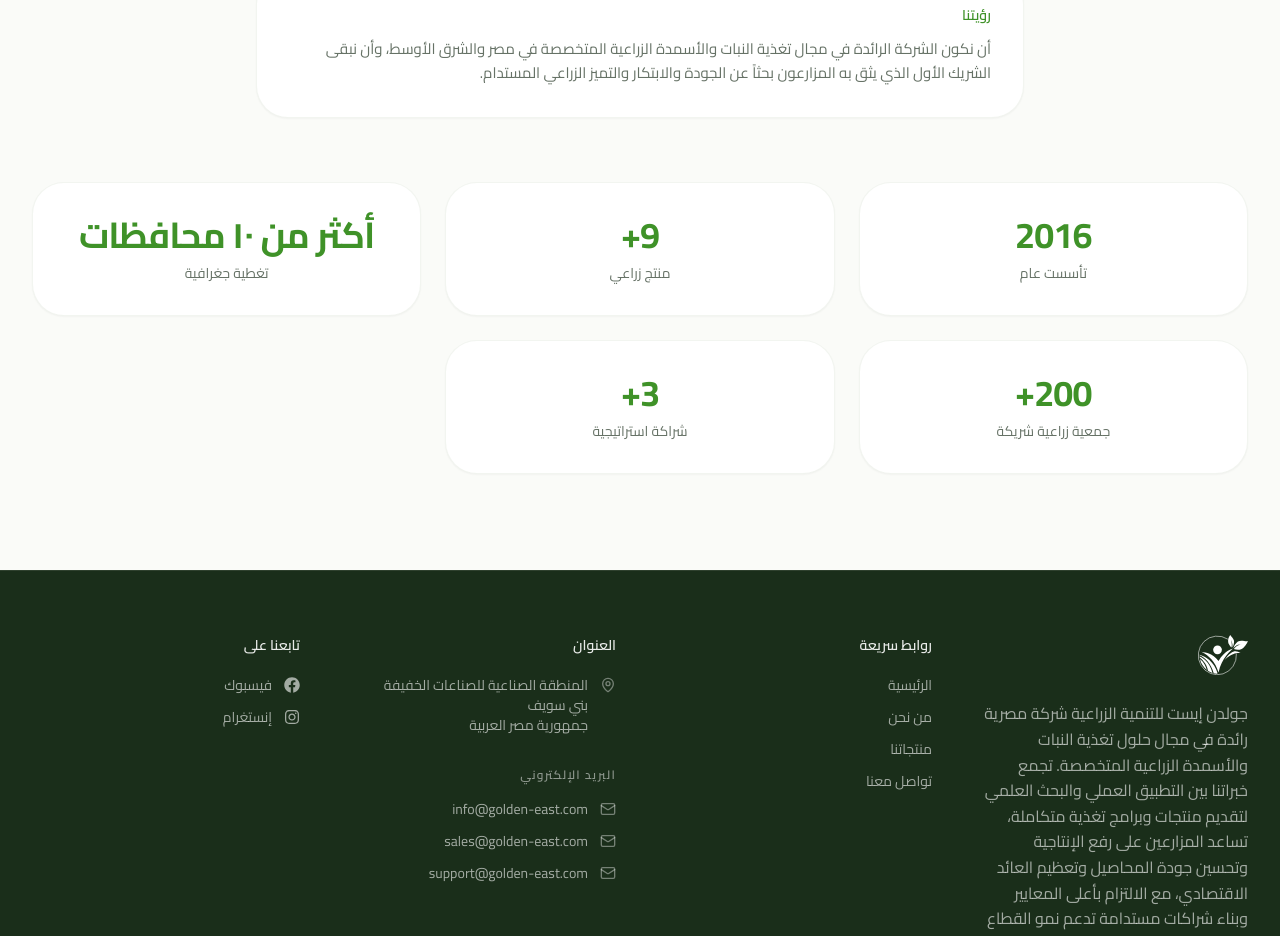
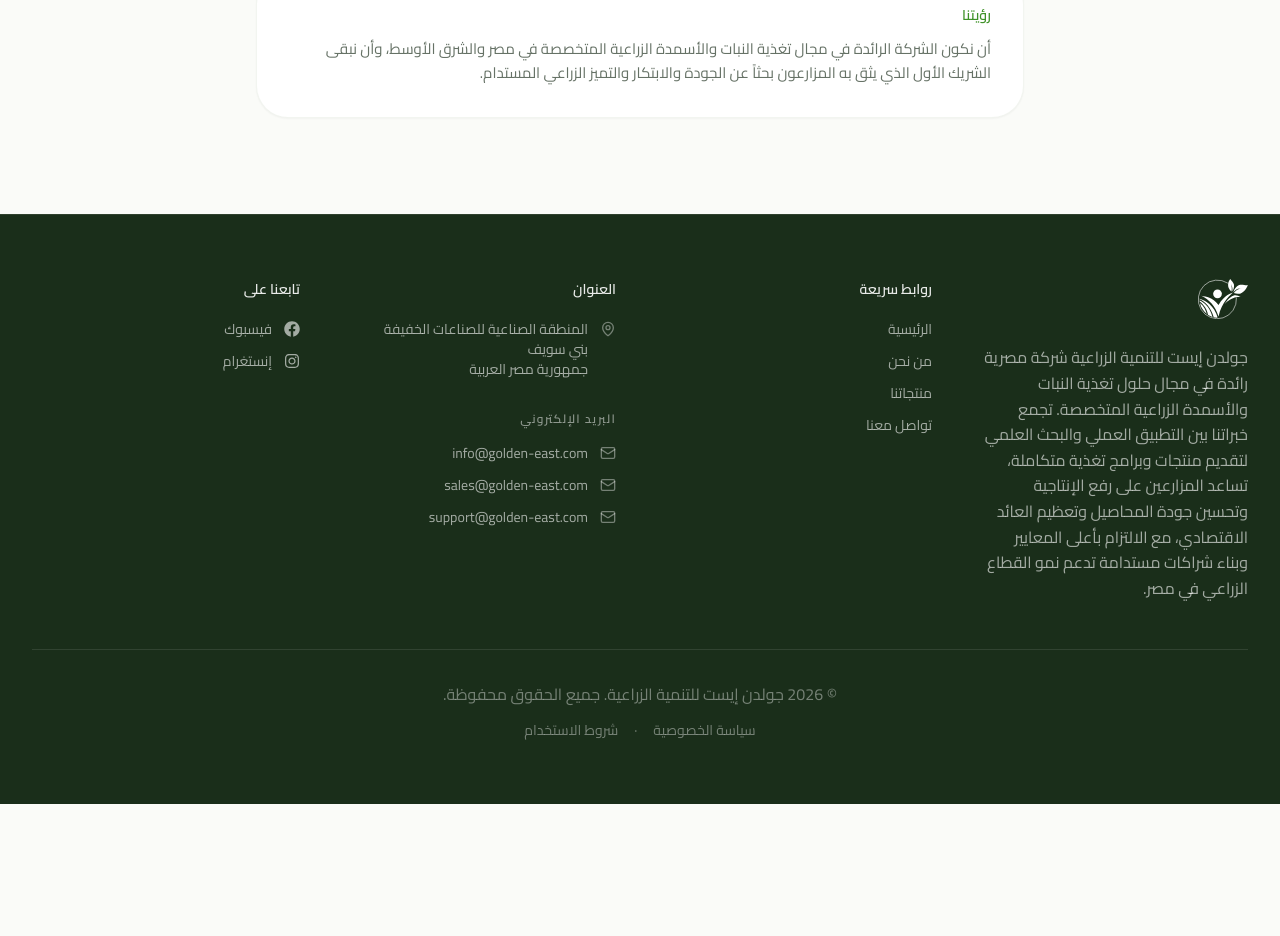
Before and after one commit to b4kry/golden-east, a Next.js app: page /ar/about in a window 1280 px wide. Shown: the part 1135-2071 px from the top of the page. After the commit the page ends 1939 px from the top, so only its background shows below. Built offline with nearby package versions, Linux system fonts and the light colour scheme.

Commit message:
final touches

```diff
--- a/components/sections/about.tsx
+++ b/components/sections/about.tsx
@@ -1,8 +1,7 @@
 import Link from "next/link"
 import { Section, SectionHeader } from "@/components/layout/section"
-import { Card } from "@/components/ui/card"
 import { Button } from "@/components/ui/button"
-import { Grid } from "@/components/layout/grid"
+import { CompanyStats } from "./company-stats"
 import { company, about } from "@/data/company"
 import { getDictionary, isLocale, defaultLocale } from "@/lib/i18n"
 
@@ -26,20 +25,7 @@ async function About({ locale, compact }: { locale?: string; compact?: boolean }
         {description}
       </p>
 
-      {about.stats.length > 0 && (
-        <Grid cols={3} gap={6} className="mt-16">
-          {about.stats.map((stat) => (
-            <Card key={stat.labelEn} className="p-6 text-center shadow-card transition-shadow duration-200 hover:shadow-card-hover sm:p-8">
-              <p className="text-3xl font-bold tracking-tight text-primary sm:text-4xl">
-                {isArabic && stat.valueAr ? stat.valueAr : stat.valueEn}
-              </p>
-              <p className="mt-2 text-sm text-muted-foreground">
-                {isArabic && stat.labelAr ? stat.labelAr : stat.labelEn}
-              </p>
-            </Card>
-          ))}
-        </Grid>
-      )}
+      <CompanyStats isArabic={isArabic} />
 
       {compact ? (
         <div className="mt-10 flex justify-center">
@@ -72,21 +58,6 @@ async function About({ locale, compact }: { locale?: string; compact?: boolean }
               </p>
             </div>
           )}
-
-          {about.stats.length > 0 && (
-            <Grid cols={3} gap={6} className="mt-16">
-              {about.stats.map((stat) => (
-                <Card key={stat.labelEn} className="p-6 text-center shadow-card transition-shadow duration-200 hover:shadow-card-hover sm:p-8">
-                  <p className="text-3xl font-bold tracking-tight text-primary sm:text-4xl">
-                    {isArabic && stat.valueAr ? stat.valueAr : stat.valueEn}
-                  </p>
-                  <p className="mt-2 text-sm text-muted-foreground">
-                    {isArabic && stat.labelAr ? stat.labelAr : stat.labelEn}
-                  </p>
-                </Card>
-              ))}
-            </Grid>
-          )}
         </>
       )}
     </Section>
--- /dev/null
+++ b/components/sections/company-stats.tsx
@@ -0,0 +1,24 @@
+import { Card } from "@/components/ui/card"
+import { Grid } from "@/components/layout/grid"
+import { about } from "@/data/company"
+
+function CompanyStats({ isArabic }: { isArabic: boolean }) {
+  if (about.stats.length === 0) return null
+
+  return (
+    <Grid cols={3} gap={6} className="mt-16">
+      {about.stats.map((stat) => (
+        <Card key={stat.labelEn} className="p-6 text-center shadow-card transition-shadow duration-200 hover:shadow-card-hover sm:p-8">
+          <p className="text-3xl font-bold tracking-tight text-primary sm:text-4xl">
+            {isArabic && stat.valueAr ? stat.valueAr : stat.valueEn}
+          </p>
+          <p className="mt-2 text-sm text-muted-foreground">
+            {isArabic && stat.labelAr ? stat.labelAr : stat.labelEn}
+          </p>
+        </Card>
+      ))}
+    </Grid>
+  )
+}
+
+export { CompanyStats }
--- a/proxy.ts
+++ b/proxy.ts
@@ -37,7 +37,8 @@ export function proxy(request: NextRequest) {
   )
 
   if (pathnameHasLocale) {
-    const response = NextResponse.next()
+    const url = request.nextUrl.clone()
+    const response = NextResponse.rewrite(url)
     response.cookies.set("NEXT_LOCALE", pathname.split("/")[1], COOKIE_OPTIONS)
     return response
   }
```
